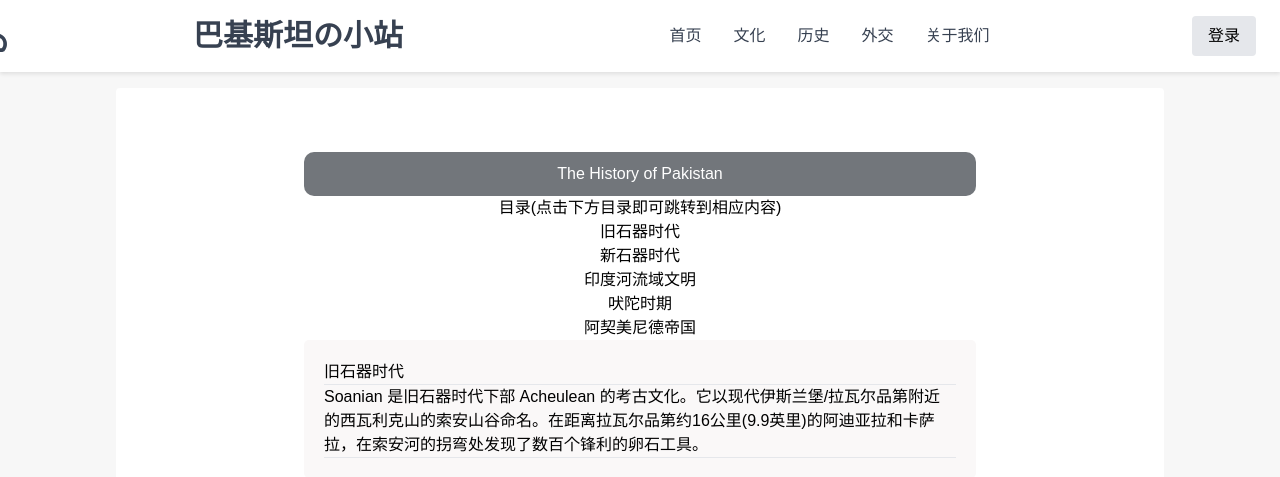
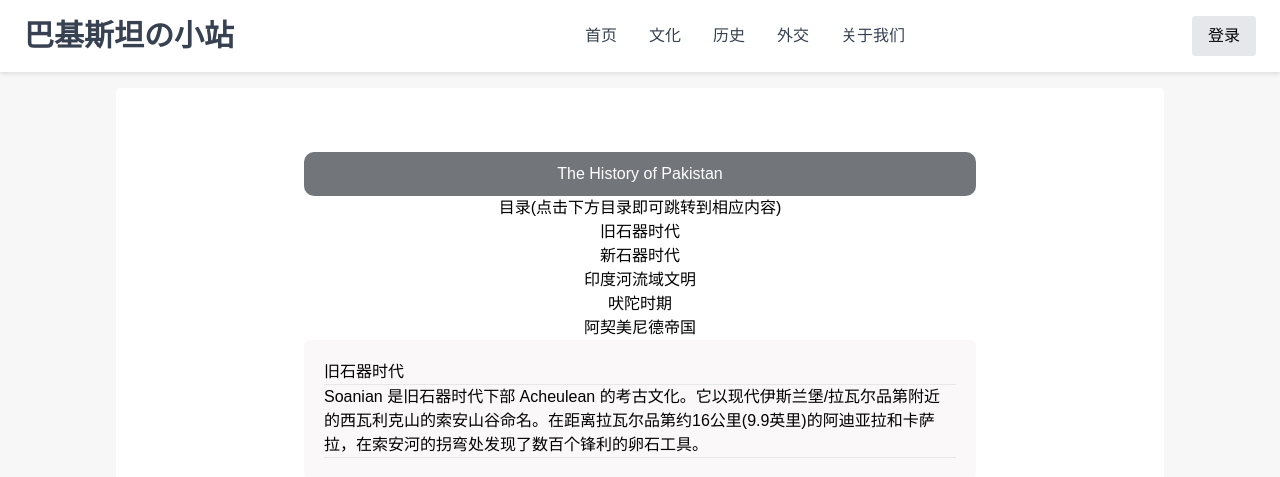
Before and after one commit to 0d0-0/pakistan_news, a Django app: page /history/ in a window 1280 px wide. Shown: the top 477 px of the page. Run offline with Django 4.2, Linux system fonts and the light colour scheme; data comes from the database, SQL or seed files in the repository; parts of the project's set-up code (start-up, migrations or seed data) failed here and were passed over; some libraries are stand-ins or nearby versions.

Commit message:
奶奶化了history

```diff
--- a/Pakistan/templates/history.html
+++ b/Pakistan/templates/history.html
@@ -103,7 +103,6 @@
     <!-- 顶部导航栏 -->
     <header class="text-gray-700 py-4">
       <div class="container mx-auto flex justify-between items-center px-6">
-          <img id="myDiv2" onclick="toggleDiv();hideDiv2()" class="ml-[-55px]" src="../static/img/weather.svg">
           <div class="text-3xl font-bold">巴基斯坦の小站</div>
           <nav>
               <ul class="flex space-x-8 ml-20">
```
